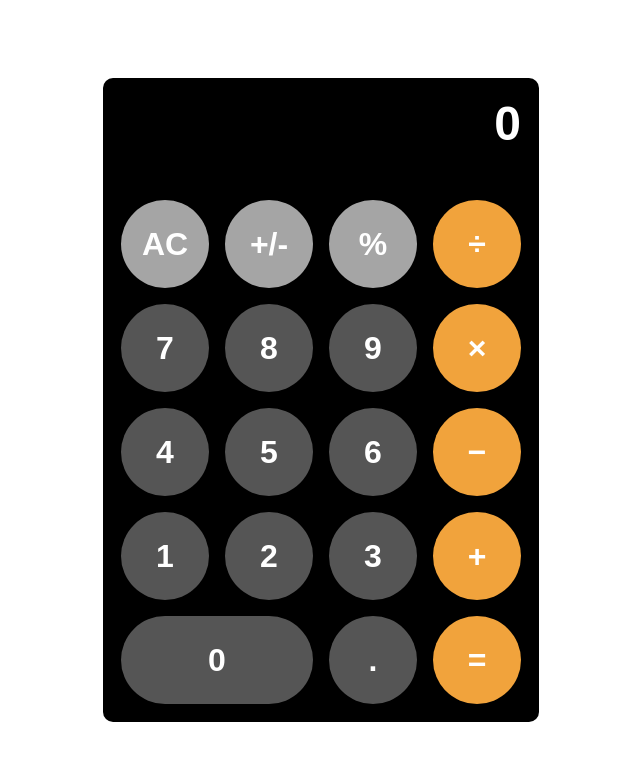
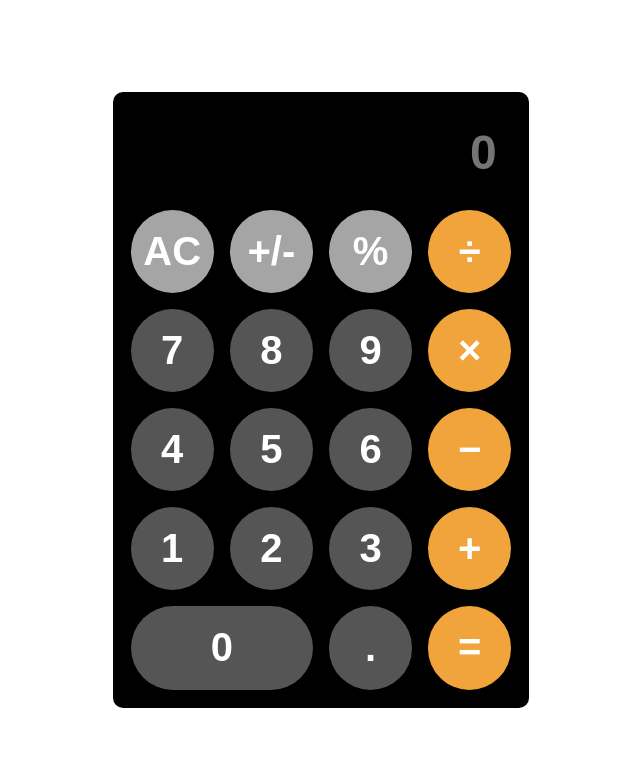
Before and after one commit to Shobhith30/frontend, a plain HTML site: page calculator/index.html in a window 1280 px wide. Shown: the whole page, without its empty margins (319-959 px from the left). Drawn offline with Linux system fonts and the light colour scheme.

Commit message:
media query and calc func

```diff
--- a/calculator/index.html
+++ b/calculator/index.html
@@ -12,7 +12,7 @@
 <body>
     <div class="container">
         <div class="buttons">
-            <div class="result" data-placeholder="0" id="result"></div>
+            <input type="text" disabled class="result" placeholder="0" id="result"></input>
             <button class="button special" onclick="clearData()">AC</button>
             <button class="button special" onclick="toggleSign()">+/-</button>
             <button class="button special" onclick="display('%')">%</button>
--- a/calculator/main.css
+++ b/calculator/main.css
@@ -10,10 +10,13 @@ body {
 }
 
 .container {
-    display: flex;
+    display: grid;
+    margin: auto;
+    width: min-content;
+    flex-wrap: wrap;
     justify-content: center;
     align-items: center;
-    max-width: 100vw;
+    flex-direction: row;
     height: 100vh;
 }
 
@@ -33,10 +36,14 @@ body {
 .result {
     grid-column: span 4;
     color: white;
-    font-size: 48px;
+    background: none;
+    outline: none;
+    border: none;
+    font-size: 3rem;
     text-align: end;
-    height: 60px;
-    width: 25rem;
+    width: 18rem;
+    flex: 1;
+    flex-basis: 100%;
     overflow-x: scroll;
     overflow-y: hidden;
     -ms-overflow-style: none;
@@ -44,13 +51,9 @@ body {
     margin: 8px;
 }
 
-.result:empty::after {
-    content: attr(data-placeholder);
-}
-
 .button {
-    height: 5.5rem;
-    width: 5.5rem;
+    height: 4rem;
+    width: 4rem;
     border-radius: 50%;
     border: none;
     outline: none;
@@ -79,10 +82,10 @@ body {
     background-color: #a5a5a5;
 }
 
-@media only screen and (max-width: 480px) {
+@media only screen and (min-width: 600px) {
     .button {
-        height: 3.5rem;
-        width: 3.5rem;
+        height: 4.5rem;
+        width: 4.5rem;
         font-size: 1.5rem;
     }
 
@@ -91,15 +94,16 @@ body {
     }
 
     .result {
-        width: 15rem;
+        width: 20rem;
     }
 }
 
-@media only screen and (max-width: 960px) {
+/*  */
+@media only screen and (min-width: 768px) {
     .button {
-        height: 4rem;
-        width: 4rem;
-        font-size: 2rem;
+        height: 5rem;
+        width: 5rem;
+        font-size: 2.4rem;
     }
 
     .zero {
@@ -107,6 +111,22 @@ body {
     }
 
     .result {
-        width: 19rem;
+        width: 22rem;
     }
 }
+
+@media only screen and (min-width: 992px) {
+    .button {
+        height: 5.2rem;
+        width: 5.2rem;
+        font-size: 2.5rem;
+    }
+
+    .zero {
+        width: auto;
+    }
+
+    .result {
+        width: 23rem;
+    }
+}
--- a/calculator/script.js
+++ b/calculator/script.js
@@ -1,22 +1,22 @@
 
 const result = document.getElementById("result");
 function display(character) {
-    result.innerHTML += character;
+    result.value += character;
 }
 
 function calculate() {
     try {
-        result.innerHTML = eval(result.innerHTML);
+        result.value = eval(result.value);
     } catch (e) {
         alert("Invalid Expression");
-        result.innerHTML = '';
+        result.value = '';
     }
 }
 
 function toggleSign() {
-    (result.innerHTML) *= -1
+    (result.value) *= -1
 }
 
 function clearData() {
-    result.innerHTML = '';
+    result.value = '';
 }
```
